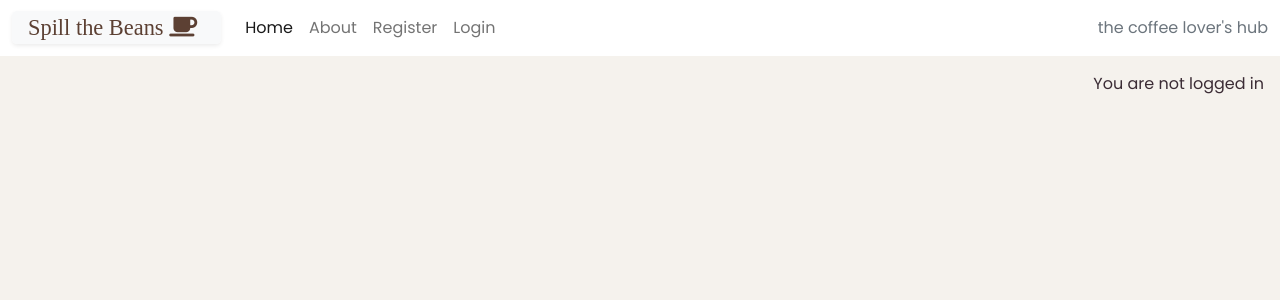
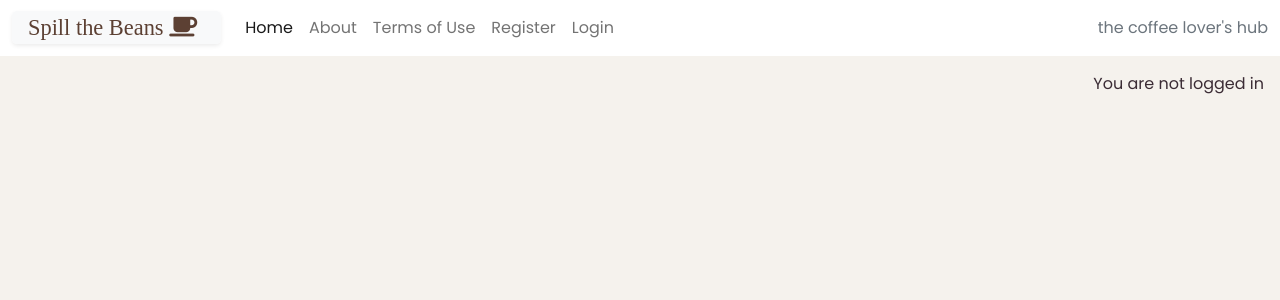
Before and after one commit to KateMcGuane/spill_the_beans, a Django app: page / in a window 1280 px wide. Shown: the top 300 px of the page. Run offline with Django 4.2, Linux system fonts and the light colour scheme; data that the repository does not hold is empty; some web fonts are replaced.

Commit message:
Incorporate terms of use html into base

```diff
--- a/templates/base.html
+++ b/templates/base.html
@@ -4,6 +4,8 @@
 {% url 'account_login' as login_url %}
 {% url 'account_signup' as signup_url %}
 {% url 'account_logout' as logout_url %}
+{% url 'terms' as terms_url %}
+
 
 <!DOCTYPE html>
 <html class="h-100" lang="en">
@@ -56,6 +58,9 @@
                     </li>
                     <li class="nav-item">
                         <a class="nav-link {% if request.path == about_url %}active" aria-current="page{% endif %}" href="{% url 'about' %}">About</a>
+                    </li>
+                    <li class="nav-item">
+                        <a class="nav-link {% if request.path == terms_url %}active" aria-current="page{% endif %}" href="{% url 'terms' %}">Terms of Use</a>
                     </li>
                     {% if user.is_authenticated %}
                     <li class="nav-item">
```
